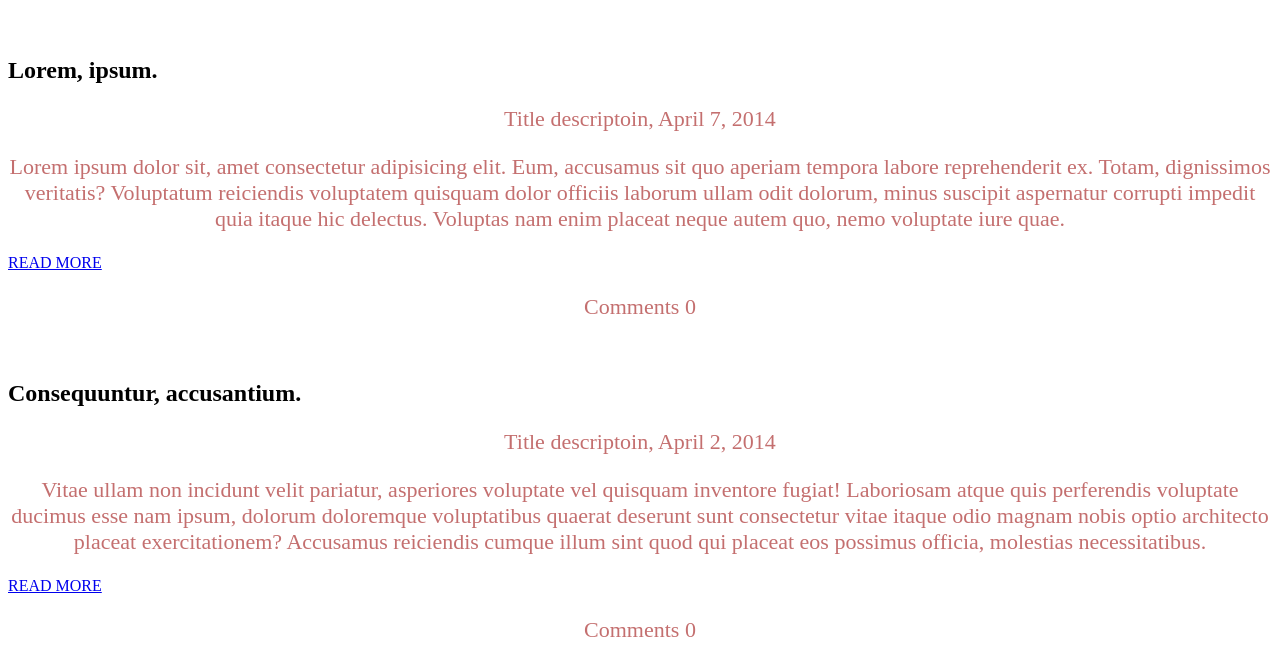
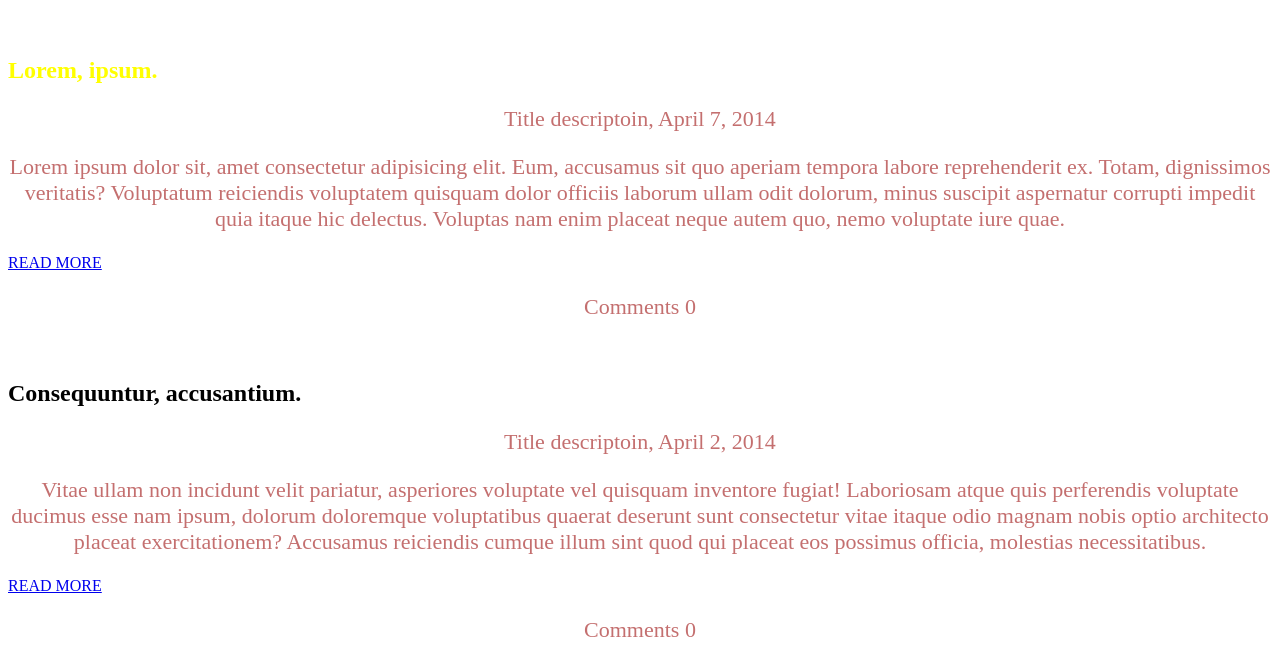
Before and after one commit to MrLipa2496/courses-lesson-3-CSS, a plain HTML site: page index.html in a window 1280 px wide. Shown: the part 154-819 px from the top of the page. Drawn offline with Linux system fonts and the light colour scheme.

Commit message:
Add inline style

```diff
--- a/index.html
+++ b/index.html
@@ -30,7 +30,7 @@
     <main>
       <article>
         <img src="" alt="" />
-        <h2>Lorem, ipsum.</h2>
+        <h2 style="color: yellow">Lorem, ipsum.</h2>
         <p>
           Title descriptoin, <time datetime="2014-04-0">April 7, 2014</time>
         </p>
```
